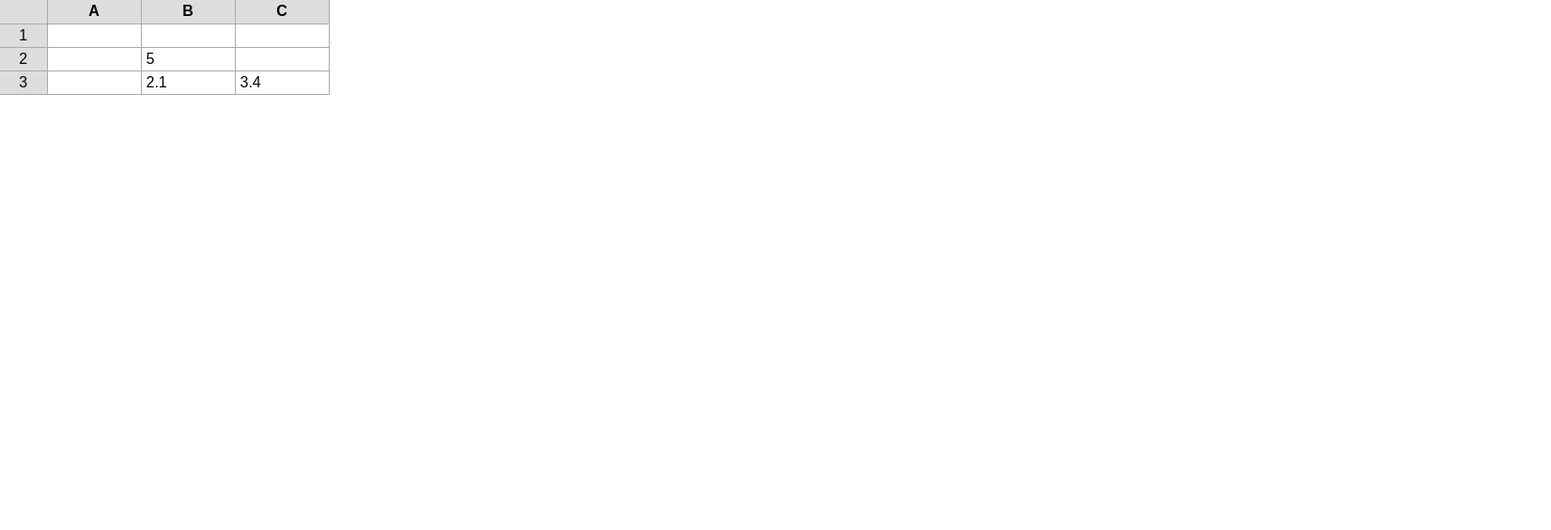
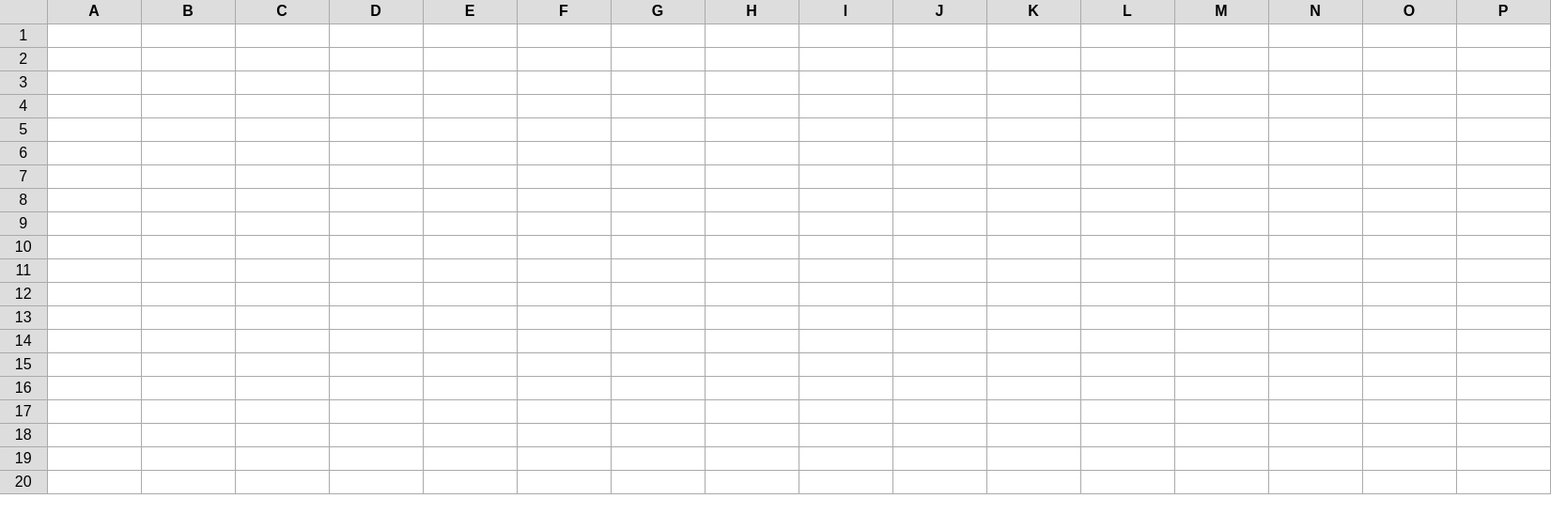
Before and after one commit to Trzcin/sheet-js, a React (Vite) app: page / in a window 1280 px wide. Shown: the top 564 px of the page at 94% size, 1651 px wide, since content can reach past the window. Built offline with nearby package versions, Linux system fonts and the light colour scheme.

Commit message:
feat: add width and height prop

```diff
--- a/src/components/Spreadsheet.tsx
+++ b/src/components/Spreadsheet.tsx
@@ -1,32 +1,51 @@
-export default function Spreadsheet() {
+import { useMemo } from "react";
+
+interface SpreadsheetProps {
+    width: number;
+    height: number;
+}
+
+export default function Spreadsheet(props: SpreadsheetProps) {
+    const columnNames = useMemo(() => (
+        Array.from({length: props.width}, (_, i) => columnName(i))
+    ), [props.width]);
+
     return <table>
         <thead>
             <tr>
                 <th></th>
-                <th>A</th>
-                <th>B</th>
-                <th>C</th>
+                {columnNames.map((name, i) => (
+                    <th key={i}>{name}</th>
+                ))}
             </tr>
         </thead>
         <tbody>
-            <tr>
-                <td>1</td>
-                <td></td>
-                <td></td>
-                <td></td>
-            </tr>
-            <tr>
-                <td>2</td>
-                <td></td>
-                <td>5</td>
-                <td></td>
-            </tr>
-            <tr>
-                <td>3</td>
-                <td></td>
-                <td>2.1</td>
-                <td>3.4</td>
-            </tr>
+            {Array.from({ length: props.height }, (_, row) => (
+                <tr key={row}>
+                    <td>{row+1}</td>
+                    {Array.from({ length: props.width }, (_, col) => (
+                        <td key={col}></td>
+                    ))}
+                </tr>
+            ))}
         </tbody>
     </table>;
 }
+
+function columnName(index: number): string {
+    let name = "";
+    let currNum = index + 1;
+
+    while (currNum > 0) {
+        const remainder = currNum % 26;
+        if (remainder == 0) {
+            name = 'Z' + name;
+            currNum = Math.floor(currNum / 26) - 1;
+        } else {
+            name = String.fromCharCode(65 - 1 + remainder) + name;
+            currNum = Math.floor(currNum / 26);
+        }
+    }
+
+    return name;
+}
--- a/src/index.css
+++ b/src/index.css
@@ -14,7 +14,7 @@ table {
 }
 
 tr > td:first-child, tr > th:first-child {
-    width: 50px;
+    min-width: 50px;
     text-align: center;
     border-left: none;
     background-color: #ddd;
@@ -26,7 +26,7 @@ thead > tr > th {
 }
 
 th, td {
-    width: 100px;
+    min-width: 100px;
     height: 25px;
     border: 1px solid #aaa;
     padding: 0 5px;
--- a/src/main.tsx
+++ b/src/main.tsx
@@ -5,6 +5,6 @@ import Spreadsheet from './components/Spreadsheet';
 
 ReactDOM.createRoot(document.getElementById('root')!).render(
     <React.StrictMode>
-        <Spreadsheet />
+        <Spreadsheet width={16} height={20}/>
     </React.StrictMode>,
 );
```
